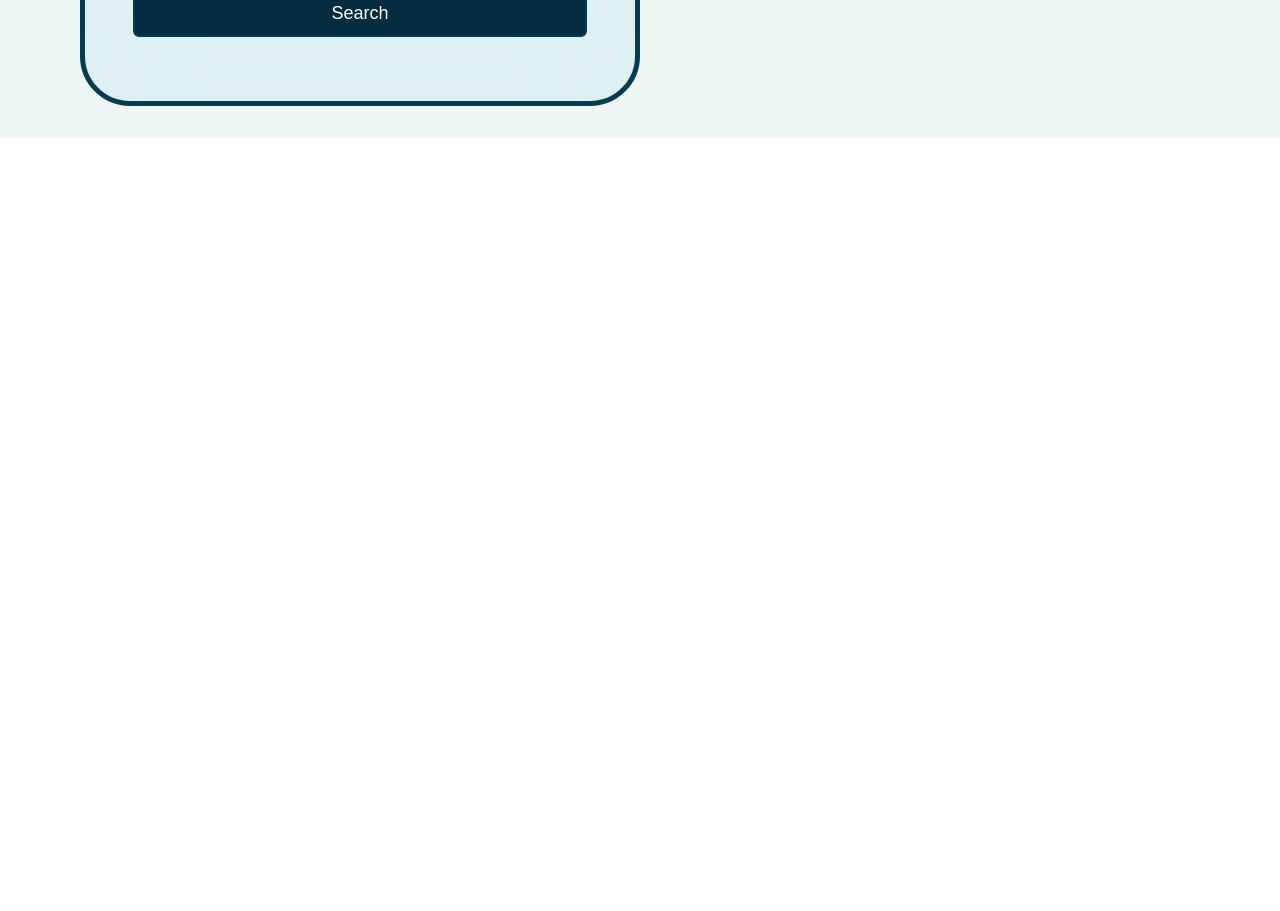
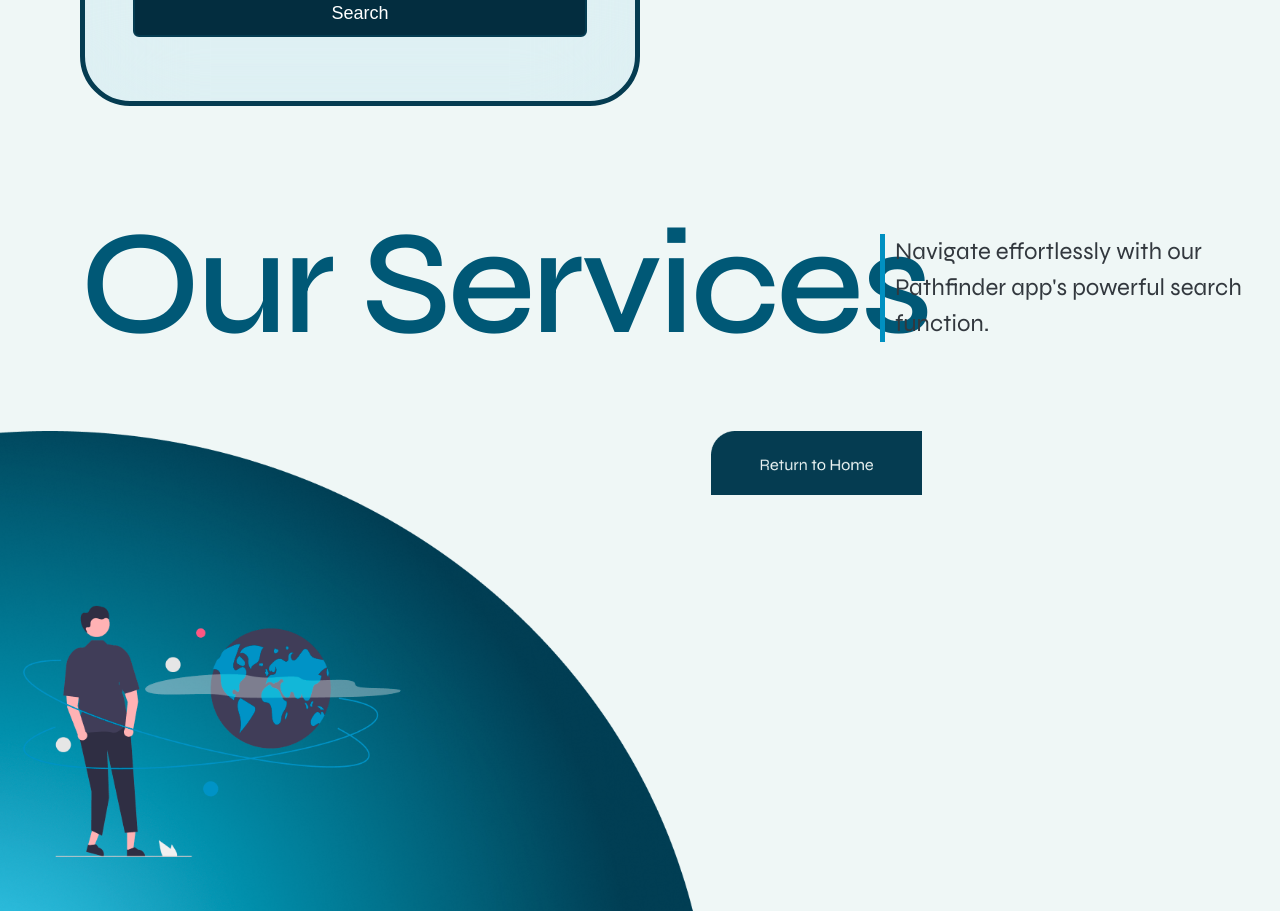
Before and after one commit to deepspace1000/pathfinder, a React (Vite) app in the folder frontend/: page / in a window 1280 px wide. Shown: the part 800-1711 px from the top of the page. Before the commit the page ends 938 px from the top, so only its background shows below. Built offline with nearby package versions, Linux system fonts and the light colour scheme.

Commit message:
detail_page_v1.1

```diff
--- a/frontend/src/pages/DetailPage.tsx
+++ b/frontend/src/pages/DetailPage.tsx
@@ -18,9 +18,7 @@ export function DetailPage() {
                 <BottomImage src="../assets/homepage/img.png" />
 
                 <Link to={"/"}>
-                    <Button>
-                        <ButtonImage src="../assets/homepage/ReturnHome.png"/>
-                    </Button>
+                    <ButtonImage src="../assets/homepage/ReturnHome.png"/>
                 </Link>
             </Grid>
         </>
@@ -38,9 +36,10 @@ const BottomImage = styled('img')`
   position: absolute;
   bottom: 0;
   left: 0;
-  height: 30rem; /* Maintain aspect ratio */
+  height: 30rem;
 `;
 
+/*
 const Button = styled('button')`
   position: absolute;
   border: none;
@@ -53,6 +52,7 @@ const Button = styled('button')`
     background-color: inherit;
   }
 `;
+*/
 
 const TextContainer = styled('div')`
   font-family: 'Syne', 'sans-serif';
--- a/frontend/src/pages/HomePage.tsx
+++ b/frontend/src/pages/HomePage.tsx
@@ -2,20 +2,21 @@ import { Grid, styled, Typography } from '@mui/joy';
 
 import LocationIcon from '../assets/homepage/location-icon.svg?react';
 import { SearchForm } from '../components/SearchForm.tsx';
+import {Link} from "react-router-dom";
 
 export function HomePage() {
   return (
     <>
       <Grid container sx={{ flexGrow: 1, maxWidth: '100%' }}>
         <Grid xs={8} sx={{ position: 'relative', padding: '3rem 5rem' }}>
-    <Typography level={'h1'} component={'h1'}>
+            <Typography level={'h1'} component={'h1'}>
             Pathfinder
           </Typography>
-          <TextContainer>
+          <MainPageTitleTextContainer>
             Explore hidden treasures and insider tips curated by fellow adventurers.
             <br /> Try it out now and unlock the gateway to extraordinary experiences
             <br /> around the world.
-          </TextContainer>
+          </MainPageTitleTextContainer>
         </Grid>
         <Grid xs={4} sx={{ position: 'relative' }}>
           <DecorTopRight>
@@ -23,6 +24,7 @@ export function HomePage() {
           </DecorTopRight>
         </Grid>
       </Grid>
+
       <Grid container sx={{ flexGrow: 1, padding: '2rem 5rem' }}>
         <Grid xs={6} sx={{ position: 'relative' }}>
           <SearchForm></SearchForm>
@@ -34,6 +36,21 @@ export function HomePage() {
           <FrontImage3 src="../assets/homepage/america_scaled.jpg" />
         </Grid>
       </Grid>
+
+        <Grid container sx={{ flexGrow: 1, maxWidth: '100%' }}>
+            <Grid xs={12} sx={{ position: 'relative', padding: '3rem 5rem'}}>
+                <Typography level={'h1'} component={'h1'} display={'inline'}>
+                    Our Services
+                </Typography>
+                <ServiceTitleTextContainer>
+                    Navigate effortlessly with our Pathfinder app's powerful search function.
+                </ServiceTitleTextContainer>
+            </Grid>
+              <BottomLeftImage src="../assets/homepage/img.png" />
+              <Link to={"/detail"}>
+                  <ButtonImage src="../assets/homepage/ReturnHome.png"/>
+              </Link>
+        </Grid>
     </>
   );
 }
@@ -42,7 +59,6 @@ const FrontImage = styled('img')`
   width: auto;
   height: 25vw;
   aspect-ratio: 1.5 auto;
-
   position: absolute;
   border-radius: 25px;
   border: 3px solid #053c51;
@@ -56,18 +72,29 @@ const FrontImage2 = styled(FrontImage)`
   top: -8em;
   left: 15em;
 `;
-
 const FrontImage3 = styled(FrontImage)`
   top: -3em;
   left: 25em;
 `;
 
-const TextContainer = styled('div')`
+const MainPageTitleTextContainer = styled('div')`
   font-family: 'Syne', 'sans-serif';
   font-size: 24px;
   margin-top: 20px;
   padding-left: 10px;
   border-left: 5px solid var(--primary);
+`;
+const ServiceTitleTextContainer = styled('div')`
+  font-family: 'Syne', 'sans-serif';
+  font-size: 24px;
+  position: absolute;
+  margin-top: 3rem;
+  right: 0;
+  padding-left: 10px;
+  box-sizing: border-box;
+  max-width: 25rem;
+  border-left: 5px solid var(--primary);
+  display: inline;
 `;
 
 const DecorTopRight = styled('div')`
@@ -78,3 +105,15 @@ const DecorTopRight = styled('div')`
   border-bottom-left-radius: 80px;
   background-color: var(--dark-primary);
 `;
+
+const BottomLeftImage = styled('img')`
+  bottom: 0;
+  left: 0;
+  height: 30rem;
+`;
+
+const ButtonImage = styled('img')`
+  bottom: 0;
+  right: 0;
+  height: 4rem;
+`;
```
